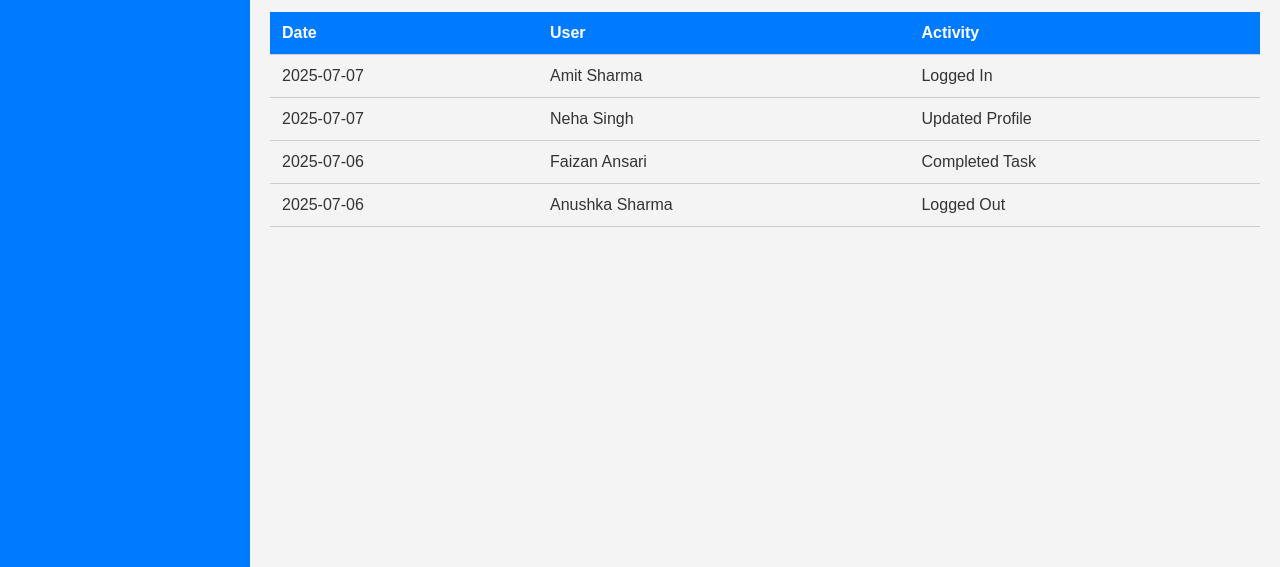
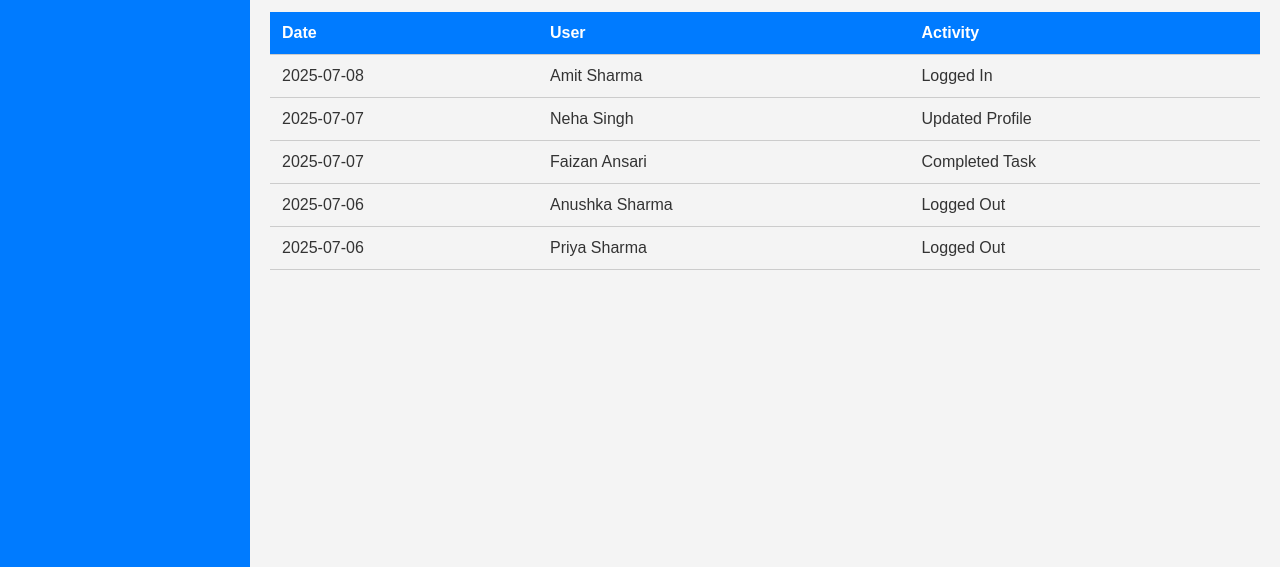
Before and after one commit to ZoyaAnsari19/Admin-Dashboard, a plain HTML site: page index.html in a window 1280 px wide. Shown: the part 233-800 px from the top of the page. Drawn offline with Linux system fonts and the light colour scheme.

Commit message:
Update index.html

```diff
--- a/index.html
+++ b/index.html
@@ -69,7 +69,7 @@
               </thead>
               <tbody>
                 <tr>
-                  <td>2025-07-07</td>
+                  <td>2025-07-08</td>
                   <td>Amit Sharma</td>
                   <td>Logged In</td>
                 </tr>
@@ -79,13 +79,18 @@
                   <td>Updated Profile</td>
                 </tr>
                 <tr>
-                  <td>2025-07-06</td>
+                  <td>2025-07-07</td>
                   <td>Faizan Ansari</td>
                   <td>Completed Task</td>
                 </tr>
                 <tr>
                   <td>2025-07-06</td>
                   <td>Anushka Sharma</td>
+                  <td>Logged Out</td>
+                </tr>
+                 <tr>
+                  <td>2025-07-06</td>
+                  <td>Priya Sharma</td>
                   <td>Logged Out</td>
                 </tr>
               </tbody>
```
